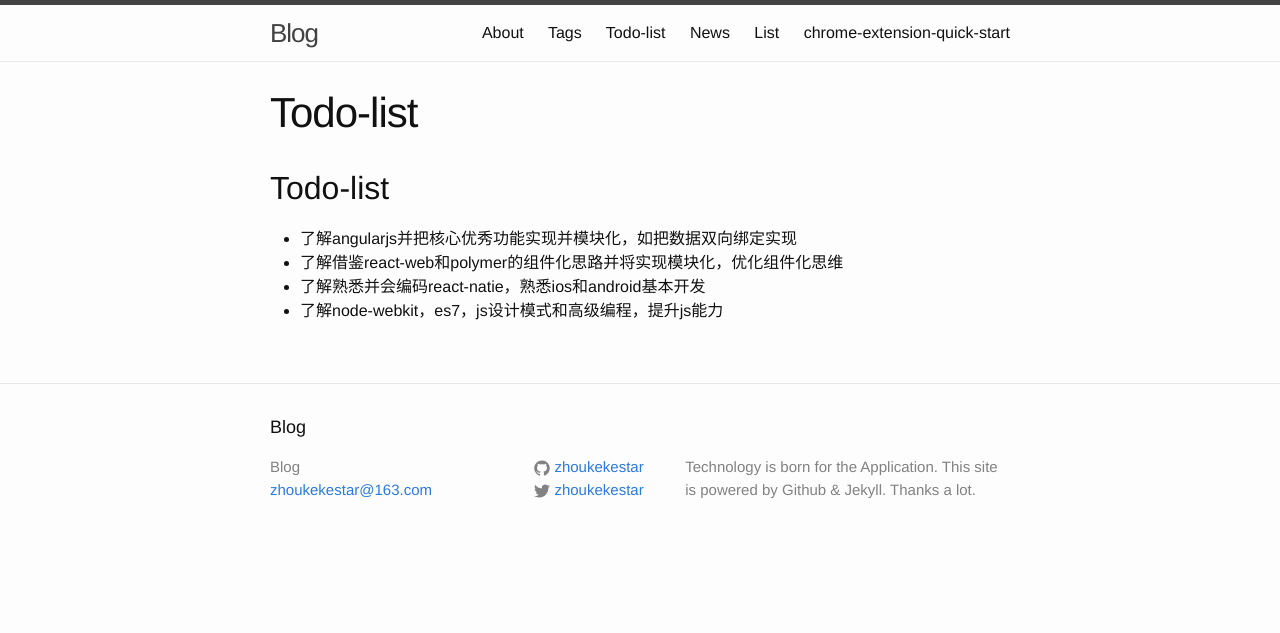
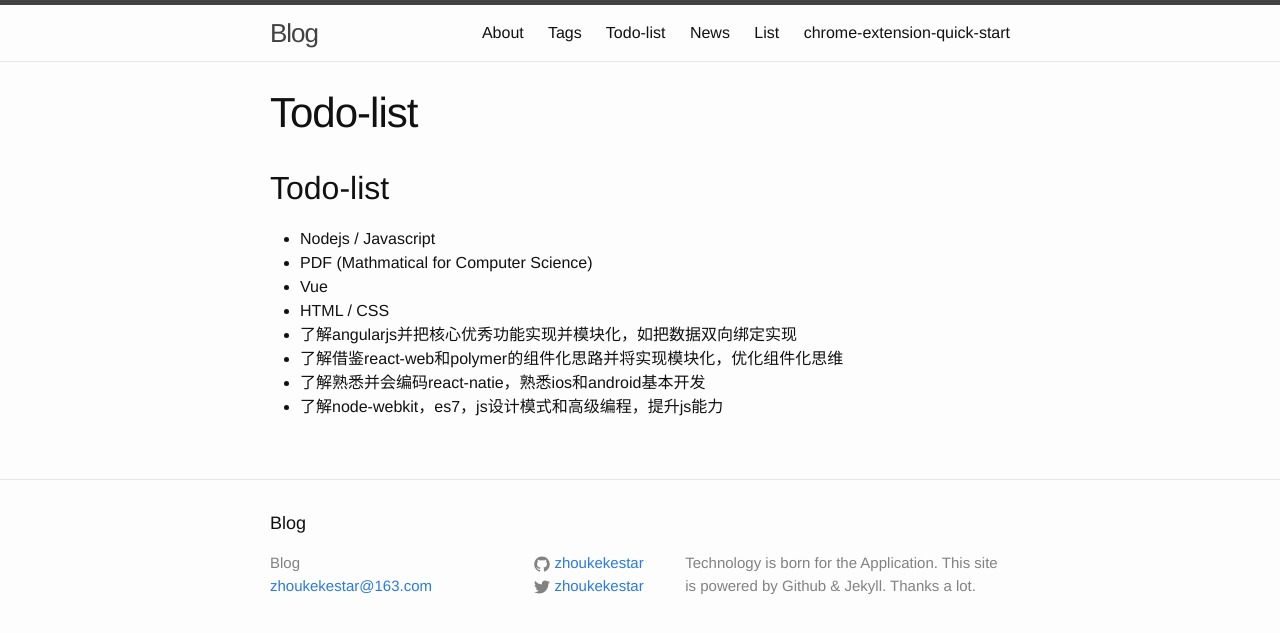
Before and after one commit to zhoukekestar/notes, a Jekyll site: the page built from Todo.md, in a window 1280 px wide. Shown: the top 633 px of the page. Built offline with Jekyll 4.4.1, drawn with Linux system fonts in a browser that asks for light colours; our own code applies the rules of GitHub Pages for plain Markdown files.

```diff
--- a/Todo.md
+++ b/Todo.md
@@ -1,4 +1,8 @@
 ## Todo-list
+* Nodejs / Javascript
+* PDF (Mathmatical for Computer Science)
+* Vue
+* HTML / CSS
 * 了解angularjs并把核心优秀功能实现并模块化，如把数据双向绑定实现
 * 了解借鉴react-web和polymer的组件化思路并将实现模块化，优化组件化思维
 * 了解熟悉并会编码react-natie，熟悉ios和android基本开发
```
Also changed, not shown: _posts/2017-01-05-my-stars.md (+3 -1 lines).
